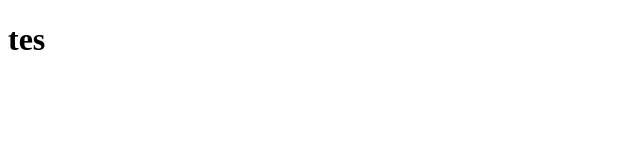
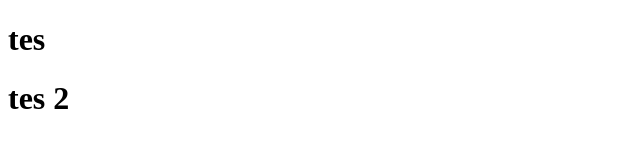
Before and after one commit to PTP-PLAN-Frontend/Coba-Pull-Request, a plain HTML site: page index.html in a window 1280 px wide. Shown: the whole page, without its empty margins (0-640 px from the left). Drawn offline with Linux system fonts and the light colour scheme.

Commit message:
coba pull request 2

```diff
--- a/index.html
+++ b/index.html
@@ -8,5 +8,6 @@
   </head>
   <body>
     <h1>tes</h1>
+    <h1>tes 2</h1>
   </body>
 </html>
```
